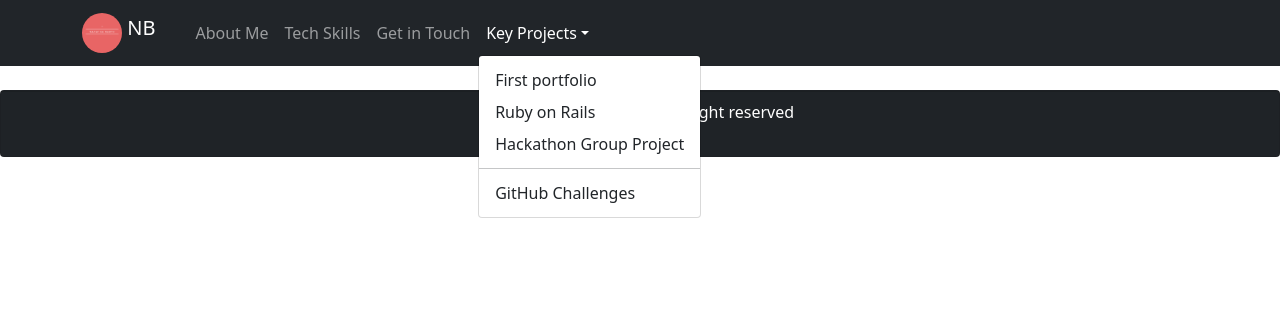
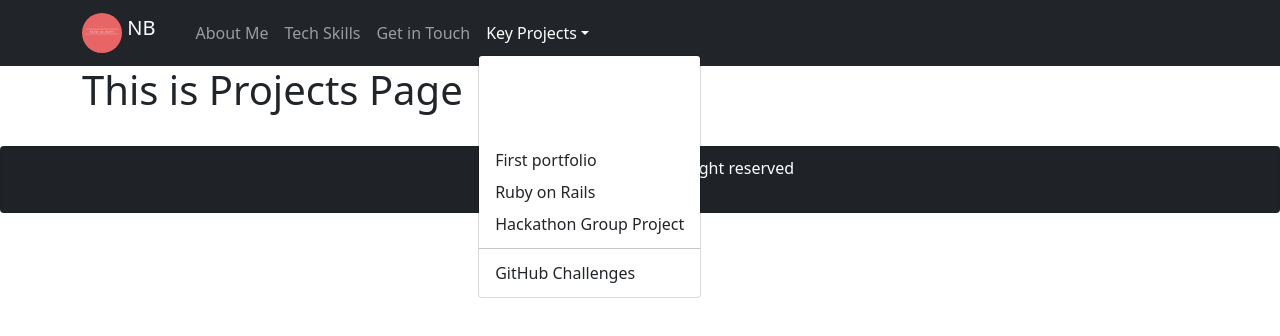
Before and after one commit to NatachaBartu/React-Portfolio, a React (Create React App) app: page /projects in a window 1280 px wide. Both pictures are taken after a click on the button "Key Projects". Shown: the top 336 px of the page. Built offline with nearby package versions, Linux system fonts and the light colour scheme.

Commit message:
organise the url pages into new folder

```diff
--- a/src/App.js
+++ b/src/App.js
@@ -1,10 +1,11 @@
 import React from "react";
 import { BrowserRouter as Router, Routes, Route } from "react-router-dom";
 import MenuBar from "./components/MenuBar";
-import { Home } from "./components/Home";
-import { AboutMe } from "./components/AboutMe";
-import { TechSkills } from "./components/TechSkills";
-import { GetInTouch } from "./components/GetInTouch";
+import { Home } from "./pages/Home";
+import { AboutMe } from "./pages/AboutMe";
+import { Projects } from "./pages/Projects";
+import { TechSkills } from "./pages/TechSkills";
+import { GetInTouch } from "./pages/GetInTouch";
 import { NoMatch } from "./components/NoMatch";
 import { Layout } from "./components/Layout";
 import { Footer } from "./components/Footer";
@@ -20,6 +21,7 @@ const App = () => {
             <Route exact path="/about" element={<AboutMe />}></Route>
             <Route exact path="/skills" element={<TechSkills />}></Route>
             <Route exact path="/contact" element={<GetInTouch />}></Route>
+            <Route exact path="/projects" element={<Projects />}></Route>
             <Route element={<NoMatch />}></Route>
           </Routes>
         </Router>
--- a/src/components/MenuBar.js
+++ b/src/components/MenuBar.js
@@ -28,6 +28,8 @@ const MenuBar = () => {
               <Nav.Link href="/skills">Tech Skills</Nav.Link>
               <Nav.Link href="/contact">Get in Touch</Nav.Link>
               <NavDropdown title="Key Projects" id="collasible-nav-dropdown">
+                <Nav.Link href="/projects">My Projects</Nav.Link>
+                <Nav.Link href="/projects">My Projects</Nav.Link>
                 <NavDropdown.Item href="#action/3.1">
                   First portfolio
                 </NavDropdown.Item>
--- /dev/null
+++ b/src/pages/Projects.js
@@ -0,0 +1,9 @@
+import React from "react";
+
+export function Projects() {
+  return (
+    <div>
+      <h1>This is Projects Page</h1>
+    </div>
+  );
+}
```
Also changed, not shown: src/pages/AboutMe.js (renamed from src/components/AboutMe.js), src/pages/GetInTouch.js (renamed from src/components/GetInTouch.js), src/pages/Home.js (renamed from src/components/Home.js), src/pages/TechSkills.js (renamed from src/components/TechSkills.js).
